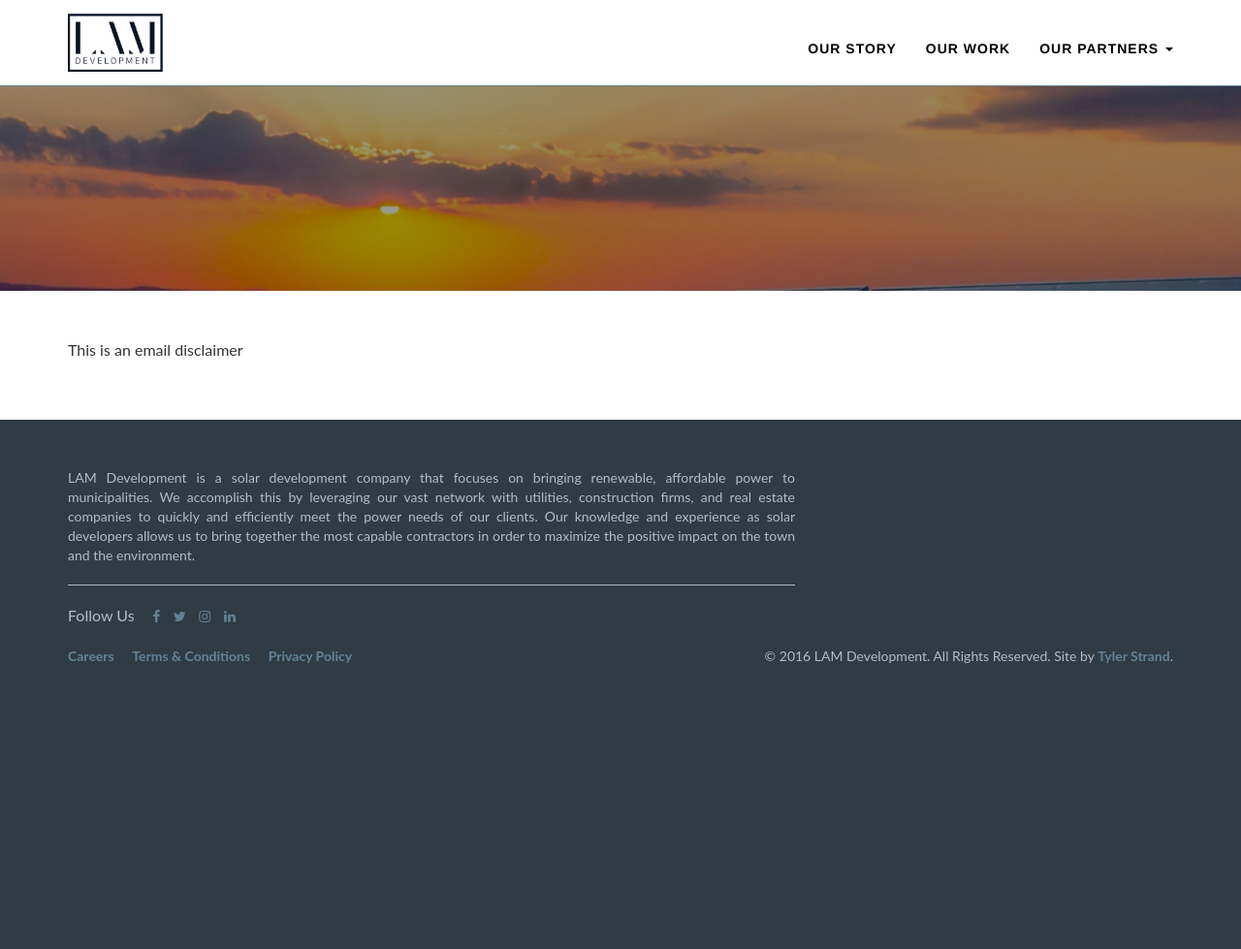
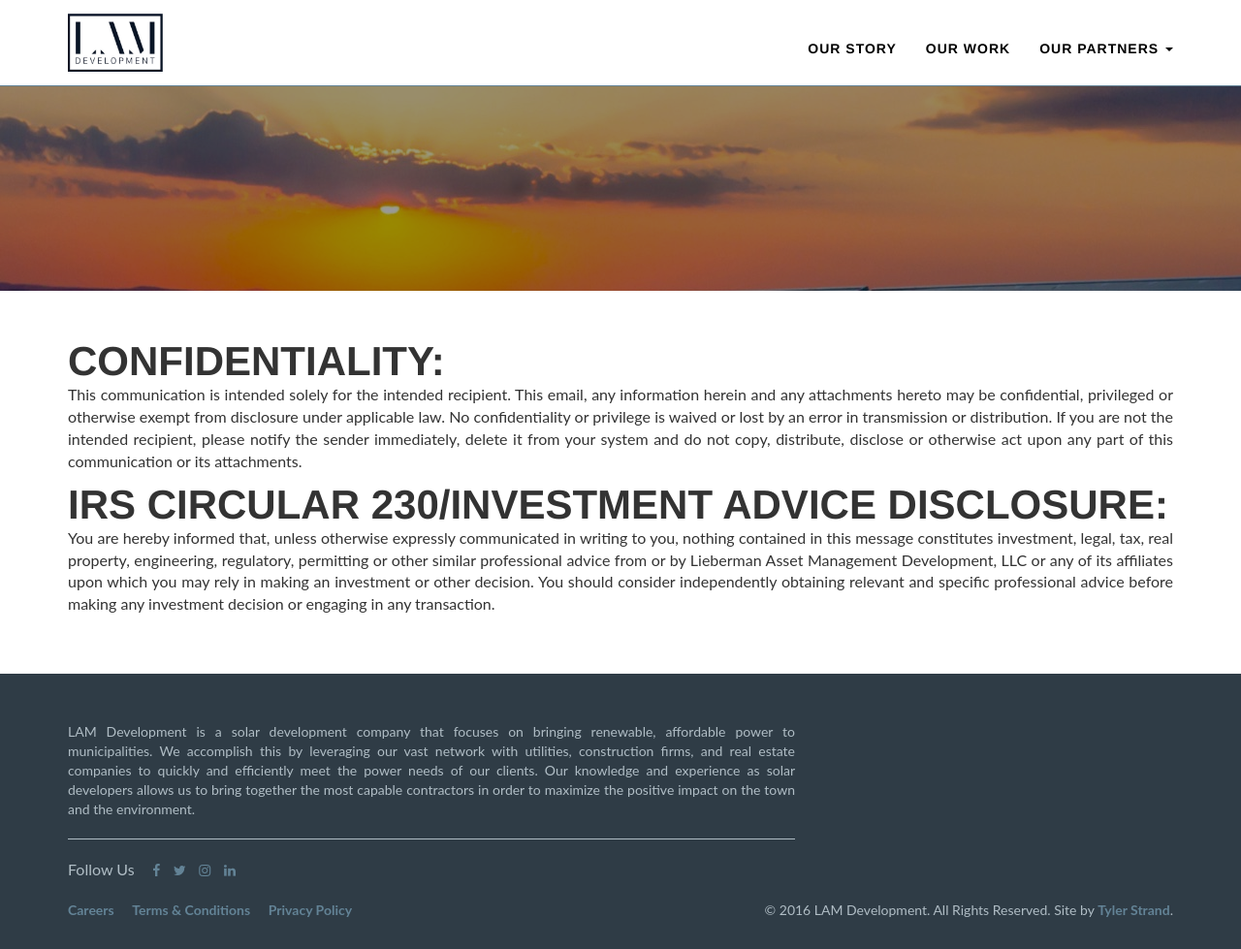
Before and after one commit to tstrand/lamdevelopment, a Jekyll site: the page built from email-disclaimer.markdown, in a window 1280 px wide and 979 px high. Shown: the whole window at 97% size. Built offline with Jekyll 4.4.1, drawn with Linux system fonts in a browser that asks for light colours; nearby versions of some CDN libraries.

Commit message:
Updated Email Disclaimer

```diff
--- a/email-disclaimer.markdown
+++ b/email-disclaimer.markdown
@@ -4,4 +4,10 @@ date: 2016-11-02 00:41:00 Z
 layout: page
 ---
 
-This is an email disclaimer
+## CONFIDENTIALITY:
+
+This communication is intended solely for the intended recipient.  This email, any information herein and any attachments hereto may be confidential, privileged or otherwise exempt from disclosure under applicable law.  No confidentiality or privilege is waived or lost by an error in transmission or distribution.  If you are not the intended recipient, please notify the sender immediately, delete it from your system and do not copy, distribute, disclose or otherwise act upon any part of this communication or its attachments.
+
+## IRS CIRCULAR 230/INVESTMENT ADVICE DISCLOSURE:
+
+You are hereby informed that, unless otherwise expressly communicated in writing to you, nothing contained in this message constitutes investment, legal, tax, real property, engineering, regulatory, permitting or other similar professional advice from or by Lieberman Asset Management Development, LLC or any of its affiliates upon which you may rely in making an investment or other decision. You should consider independently obtaining relevant and specific professional advice before making any investment decision or engaging in any transaction.
```
